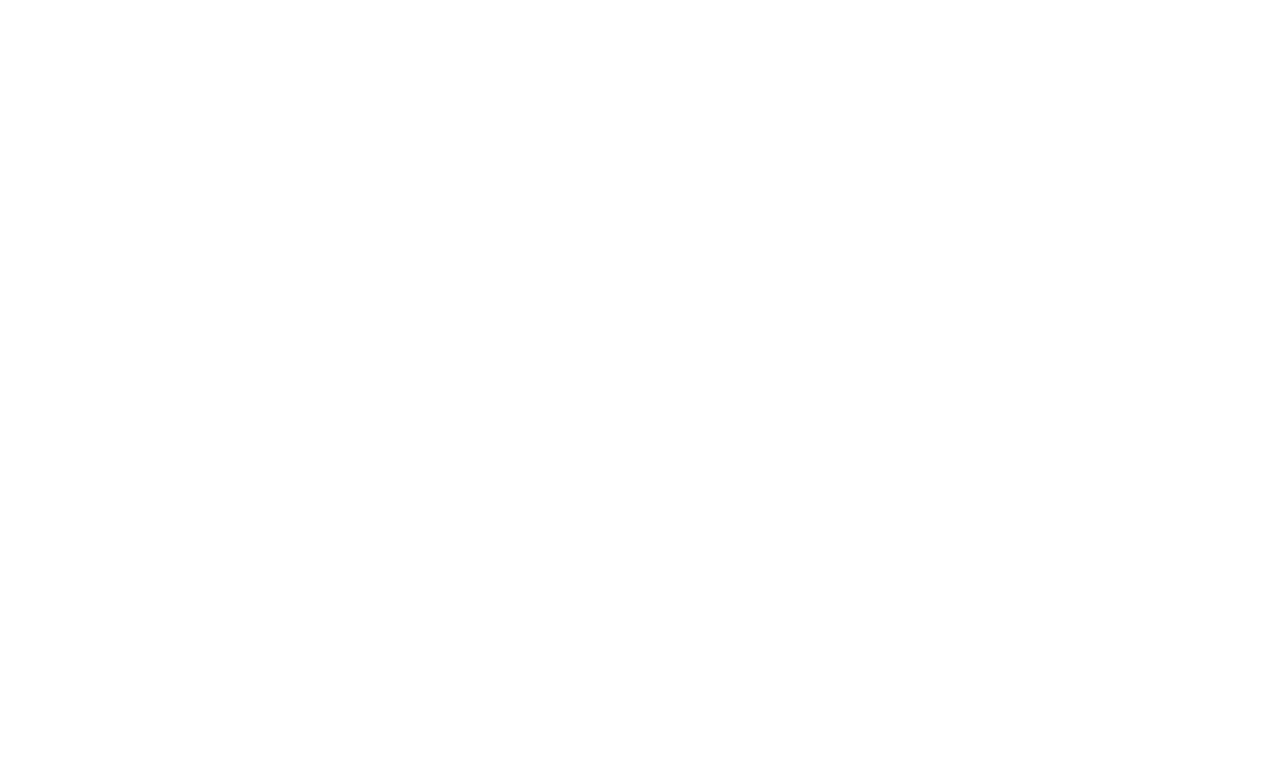
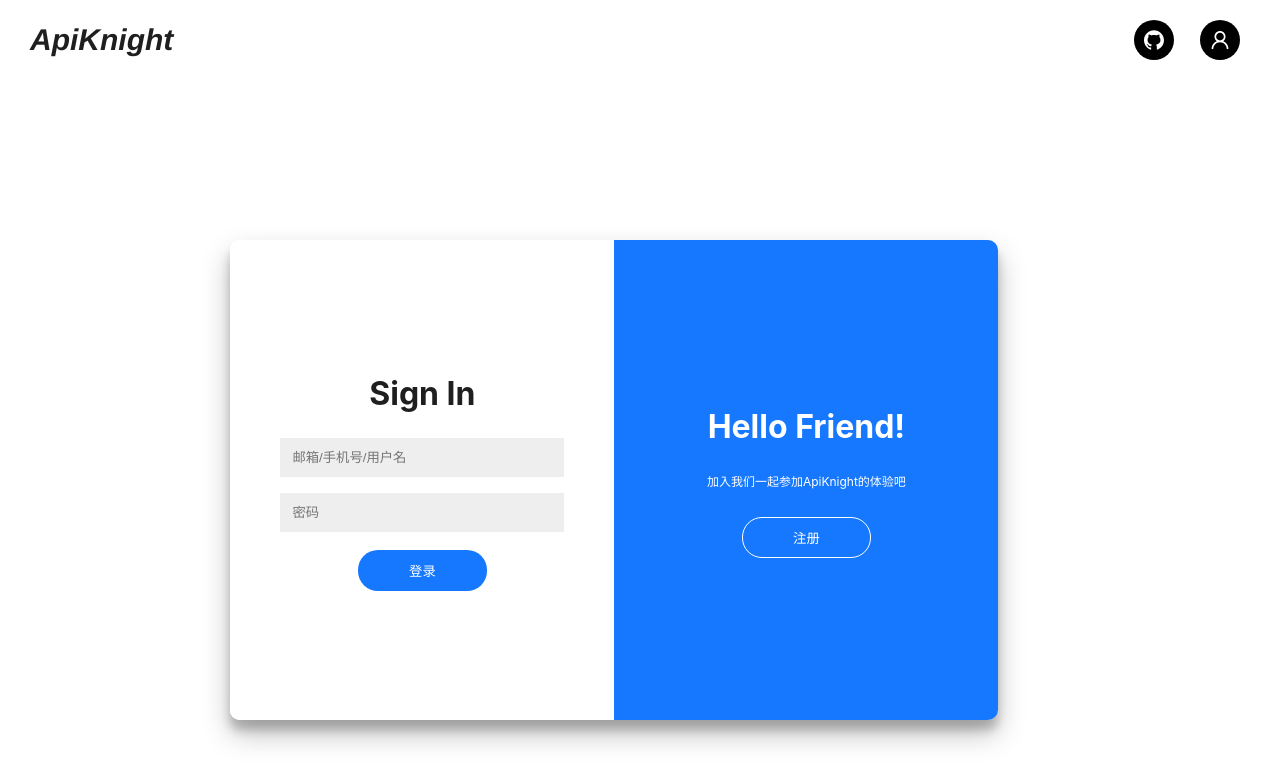
Before and after one commit to ApiKnight/ApiKnight, a React (Vite) app: page /user/login in a window 1280 px wide. Shown: the top 784 px of the page. Built offline with nearby package versions, Linux system fonts and the light colour scheme.

Commit message:
chore: change router base

```diff
--- a/src/components/HeaderNav/index.tsx
+++ b/src/components/HeaderNav/index.tsx
@@ -14,7 +14,7 @@ const HeaderNav: React.FC<ChildrenProps> = (props) => {
     <div className='header-nav'>
       <div className='left'>
         <div className='title'>
-          <a href='/ApiKnight/user'>ApiKnight</a>
+          <a href='/user'>ApiKnight</a>
         </div>
       </div>
 
@@ -22,7 +22,7 @@ const HeaderNav: React.FC<ChildrenProps> = (props) => {
       <div className='right'>
         <div className='github'>
           <div className='url'>
-            <a href='https://github.com/ApiKnight' target='_blank'>
+            <a href='/' target='_blank'>
               <Avatar
                 size={40}
                 style={{ backgroundColor: 'black' }}
--- a/src/main.tsx
+++ b/src/main.tsx
@@ -20,7 +20,7 @@ ReactDOM.createRoot(document.getElementById('root')).render(
   <ConfigProvider theme={theme}>
     <AntdApp style={{ height: '100%' }}>
       <Provider store={store}>
-        <BrowserRouter basename='/ApiKnight'>
+        <BrowserRouter>
           <App />
         </BrowserRouter>
       </Provider>
--- a/vite.config.ts
+++ b/vite.config.ts
@@ -9,7 +9,7 @@ const resolve = (dir: string) => path.join(__dirname, dir)
 
 // https://vitejs.dev/config/
 export default defineConfig({
-  base: '/ApiKnight/',
+  base: '/',
   esbuild: {
     pure: ['console.log'], // 删除 console.log
     drop: ['debugger'], // 删除 debugger
```
